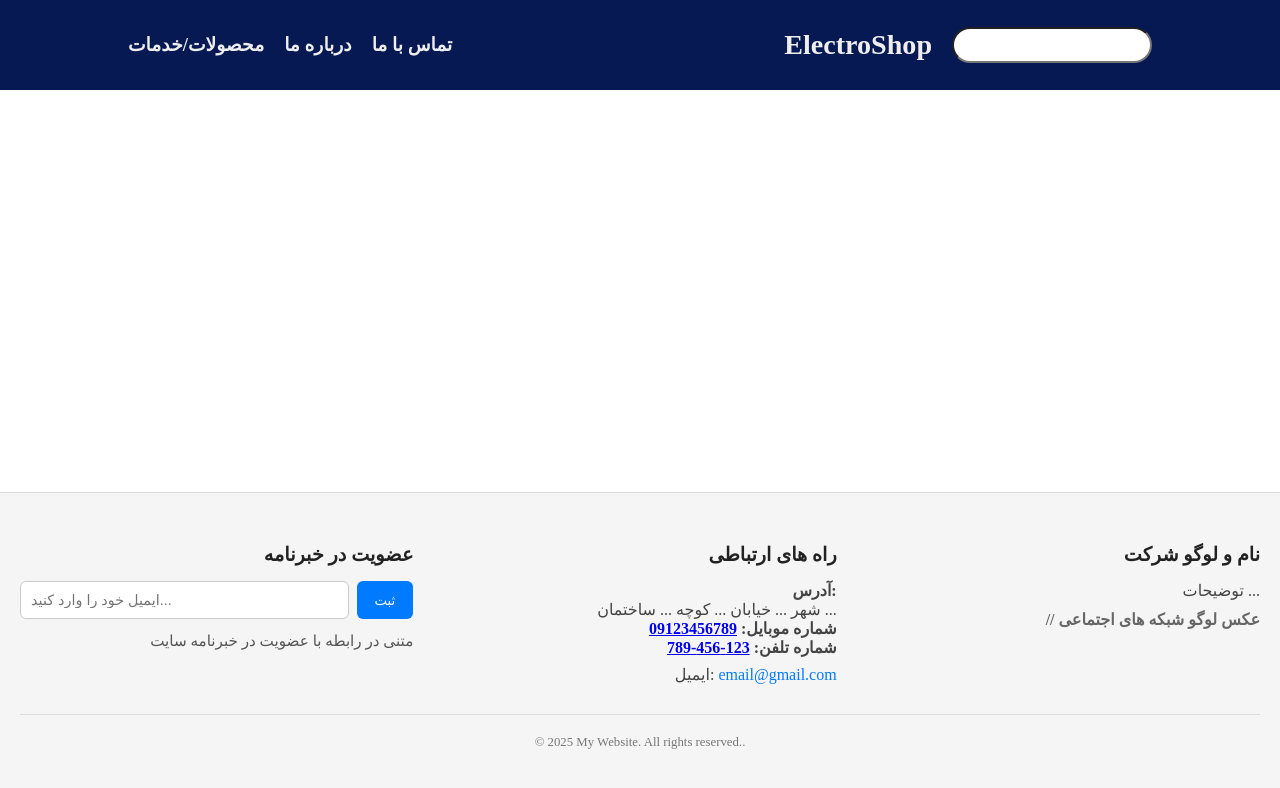
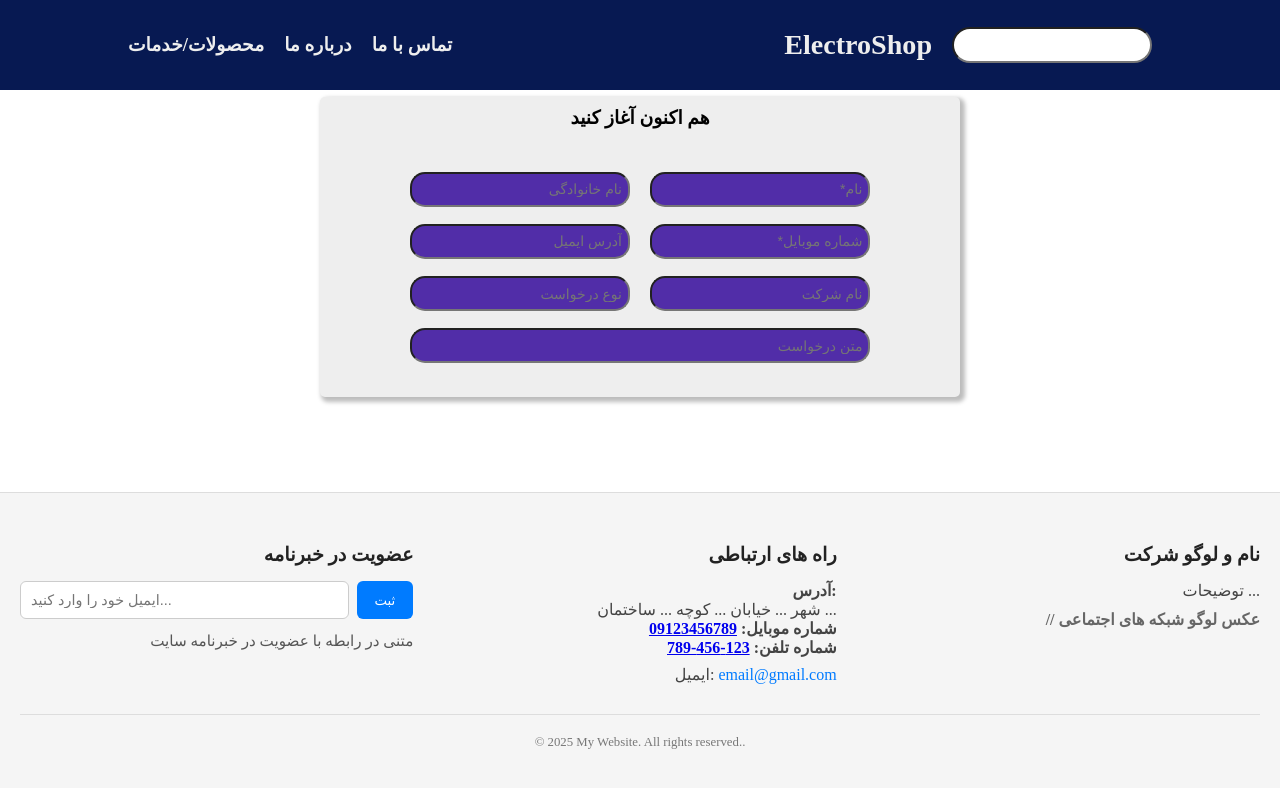
Before and after one commit to romina-kh/NetEng-Project, a React (Vite) app in the folder frontend/net-eng/: page / in a window 1280 px wide. Shown: the top 788 px of the page. Built offline with nearby package versions, Linux system fonts and the light colour scheme.

Commit message:
feat: cooperation forms added

```diff
--- /dev/null
+++ b/frontend/net-eng/src/components/homePage/Collaborate.jsx
@@ -0,0 +1,33 @@
+import React from "react";
+import "../../styles/homePage/Collaborate.css"
+
+function Collaborate(){
+
+    return(
+
+        <div className="wrapper">
+            <h3>هم اکنون آغاز کنید</h3>
+            <div className="colab-container">
+                <div className="inner-container">
+                    <div className="form">
+                        <input placeholder="نام خانوادگی" type="text" />
+                        <input placeholder="*نام" type="text" />
+                    </div>
+                    <div className="form">
+                        <input placeholder="آدرس ایمیل" type="text" />
+                        <input placeholder="*شماره موبایل" type="text" />
+                    </div>
+                    <div className="form">
+                        <input placeholder="نوع درخواست" type="text" />
+                        <input placeholder="نام شرکت" type="text" />
+                    </div>
+                    <div className="form">
+                        <input id="text-box" placeholder="متن درخواست" type="text" />
+                    </div>
+                </div>
+            </div>
+        </div>
+    );
+}
+
+export default Collaborate;
--- a/frontend/net-eng/src/pages/HomePage.jsx
+++ b/frontend/net-eng/src/pages/HomePage.jsx
@@ -1,6 +1,7 @@
 import React from "react";
 import Footer from "../components/homePage/footer";
 import NavBar from "../components/homePage/Navbar";
+import Collaborate from "../components/homePage/Collaborate"
 
 export default function HomePage() {
   return (
@@ -12,6 +13,7 @@ export default function HomePage() {
           <h1 style={{ textAlign: "center", marginTop: "50px" }}>
             This is Home Page
           </h1>
+        <Collaborate />
         </div>
 
         <Footer />
--- /dev/null
+++ b/frontend/net-eng/src/styles/homePage/Collaborate.css
@@ -0,0 +1,62 @@
+.wrapper{
+    width: 50%;
+    height: 300px;
+    margin: 10px auto;
+    background-color: #EEEEEE;
+    box-shadow: 3px 3px 4px 2px #BDBDBD;
+    border-radius: 5px;
+    text-align: center;
+    display: flex;
+    flex-direction: column;
+    justify-content:space-around;
+}
+
+.colab-container{
+    height: 80%;
+    display: flex;
+    flex-direction: column;
+    align-items: center;
+    justify-content: center;
+}
+
+.inner-container{
+    height: 80%;
+    width: 80%;
+    display: flex;
+    flex-direction: column;
+    justify-content: space-between;
+}
+
+.form{
+    width: 90%;
+    margin: 0px auto;
+    display: flex;
+    justify-content: space-between;
+    gap: 20px;
+
+}
+
+.colab-container input{
+    width: 90%;
+    height: 35px;
+    background-color: #512DA8;
+    color: white;
+    text-align: right;
+    font-size: 14px;
+    padding: 4px 6px;
+    border-radius: 15px;
+}
+
+.colab-container input:focus{
+    outline: 2px solid #FFD54F;
+}
+
+#text-box{
+    width: 100%;
+    background-color: #512DA8;
+    color: white;
+    text-align: right;
+    font-size: 14px;
+    padding: 4px 6px;
+    border-radius: 15px;
+}
```
Also changed, not shown: 1 other file (tests, documents, lock files or other folders).
